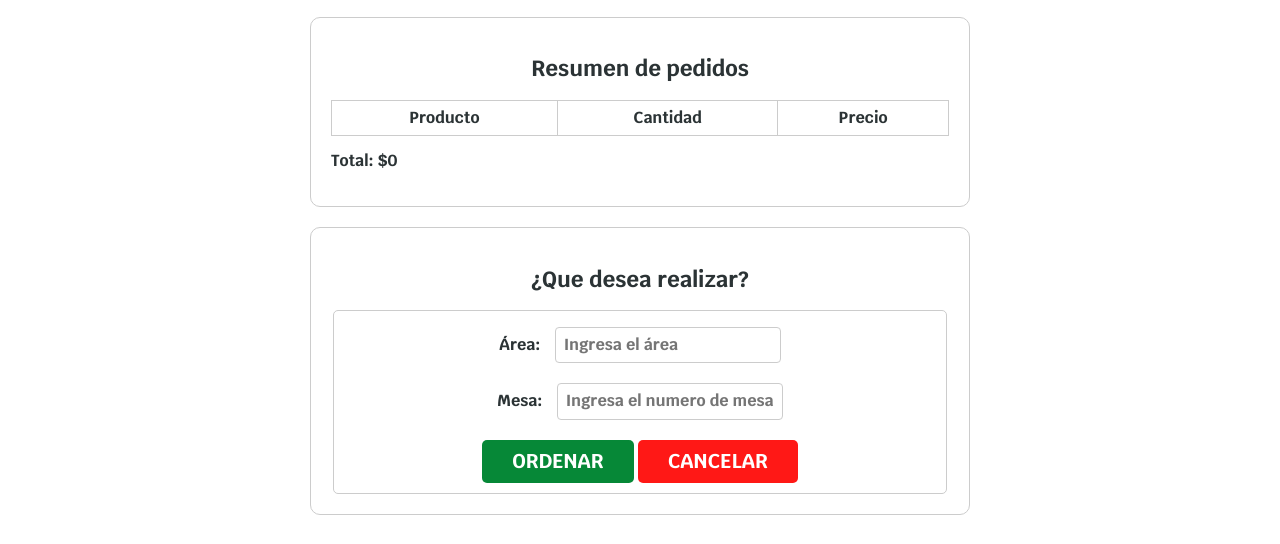
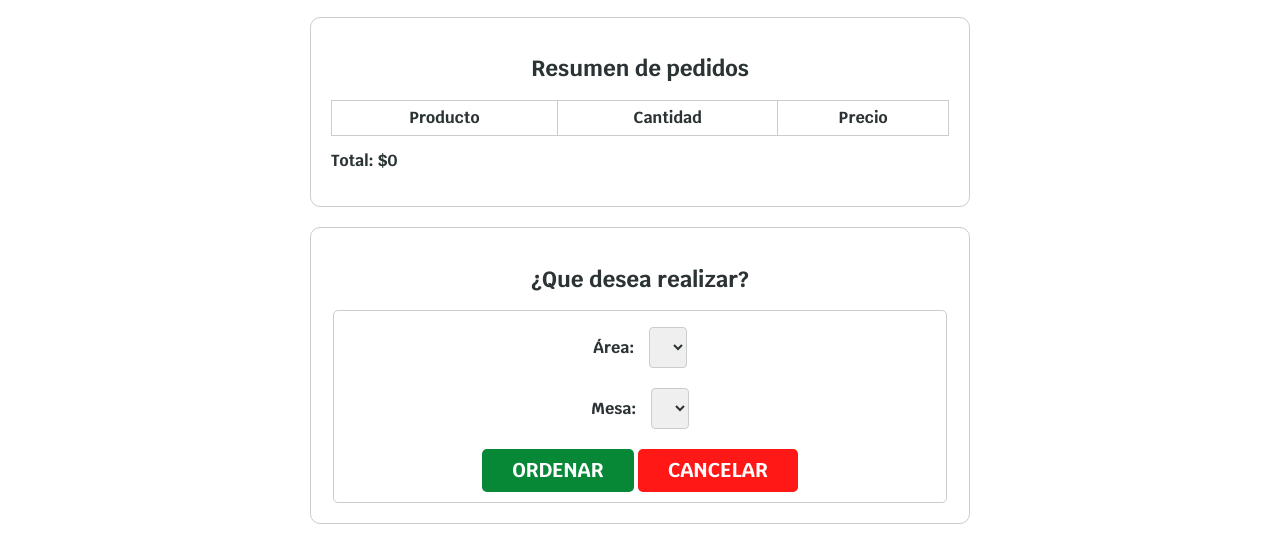
Before and after one commit to LimbersMay/belgsoftFrontend, a website built with Vite: page src/presentation/waiter/index.html in a window 1280 px wide. Shown: the part 405-949 px from the top of the page. Built offline with nearby package versions, Linux system fonts and the light colour scheme.

Commit message:
(presentation/waiter index) inputs del area y la meas reemplazados por selects con elementos option del backend

```diff
--- a/src/presentation/waiter/index.html
+++ b/src/presentation/waiter/index.html
@@ -67,15 +67,16 @@
                     <div class="field-container"> <!-- field container. in case grid layout is used -->
                         <div class="field">
                             <label for="area-number">Área: </label>
-                            <input class="input-text" id="area-number" type="text" placeholder="Ingresa el área">
+                            <select class="input-text" id="area-number">
+                            </select>
                         </div>
                         <div class="field">
                             <label for="table-number">Mesa: </label>
-                            <input class="input-text" id="table-number" type="text"
-                                   placeholder="Ingresa el numero de mesa">
+                            <select class="input-text" id="table-number">
+                            </select>
                         </div>
                         <div class="align-right">
-                            <button class="button">Ordenar</button>
+                            <button class="button" type="submit">Ordenar</button>
                             <button class="button colorb" id="delete-order-btn">Cancelar</button>
                         </div>
                     </div>
```
